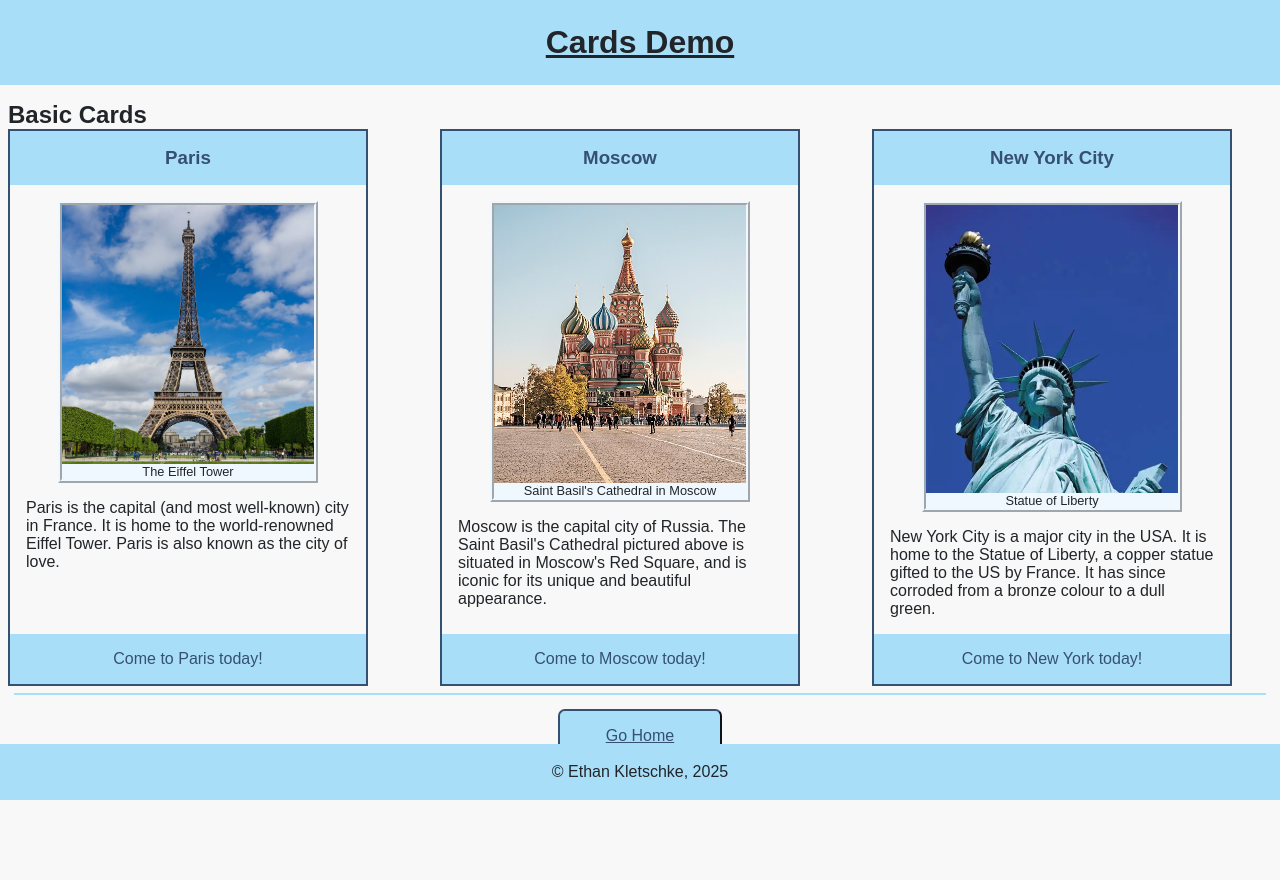
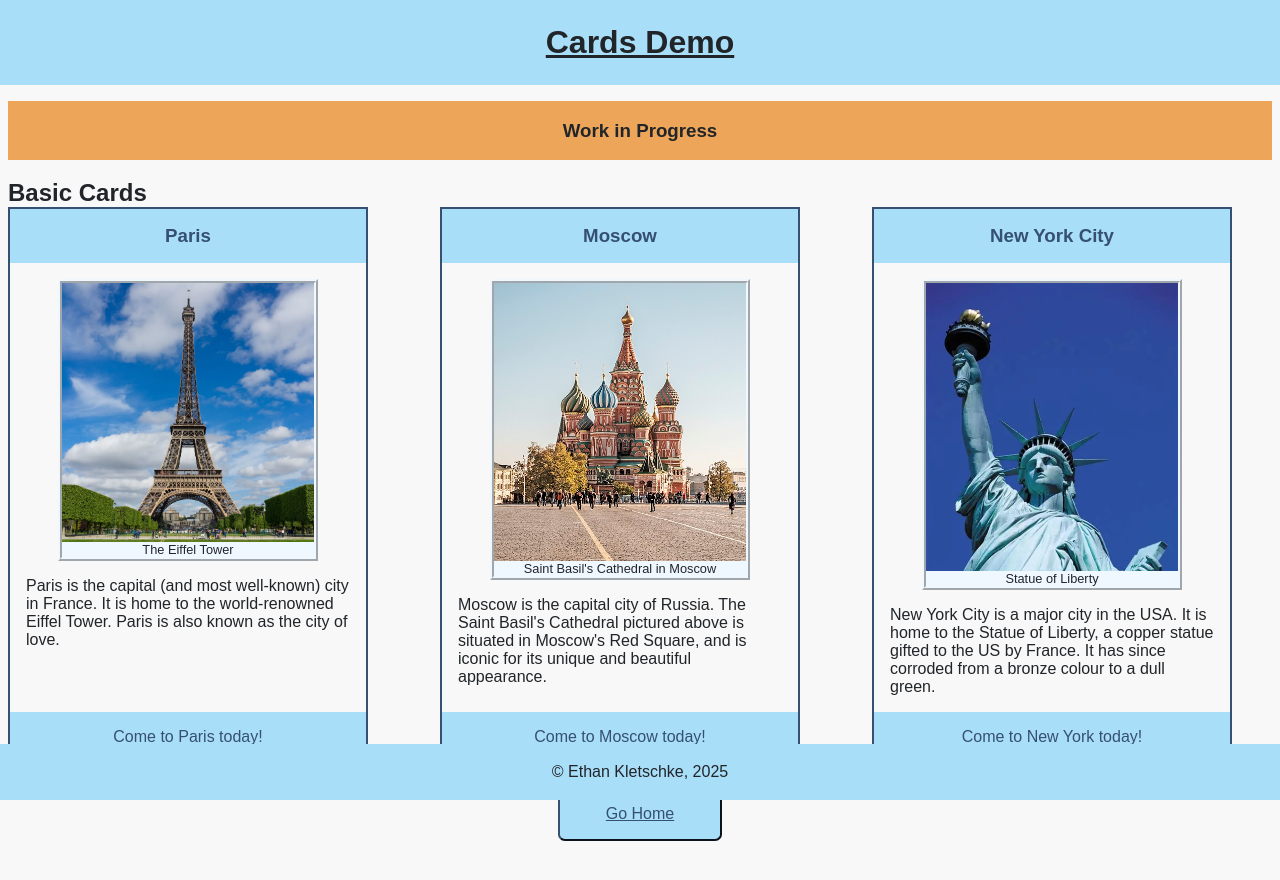
Before and after one commit to ethanKletschke/TSX-Portfolio-App, a React (Vite) app: page /cards in a window 1280 px wide. Shown: the top 880 px of the page. Before the commit the page ends 849 px from the top, so only its background shows below. Built offline with nearby package versions, Linux system fonts and the light colour scheme.

Commit message:
feat(ui): Add work in progress banner to CardDemo

```diff
--- a/src/pages/CardsDemo/CardsDemo.tsx
+++ b/src/pages/CardsDemo/CardsDemo.tsx
@@ -2,10 +2,12 @@ import Page from "../../comps/Page/Page.tsx";
 import Card from "../../comps/Card/Card.tsx";
 import CardGrid from "../../comps/CardGrid/CardGrid.tsx";
 import GoHomeBtn from "../../comps/GoHomeBtn/GoHomeBtn.tsx";
+import WorkInProg from "../../comps/WorkInProg/WorkInProg.tsx";
 
 export default function CardsDemo() {
   return (
     <Page headerText="Cards Demo">
+      <WorkInProg />
       <section>
         <h2>Basic Cards</h2>
 
```
